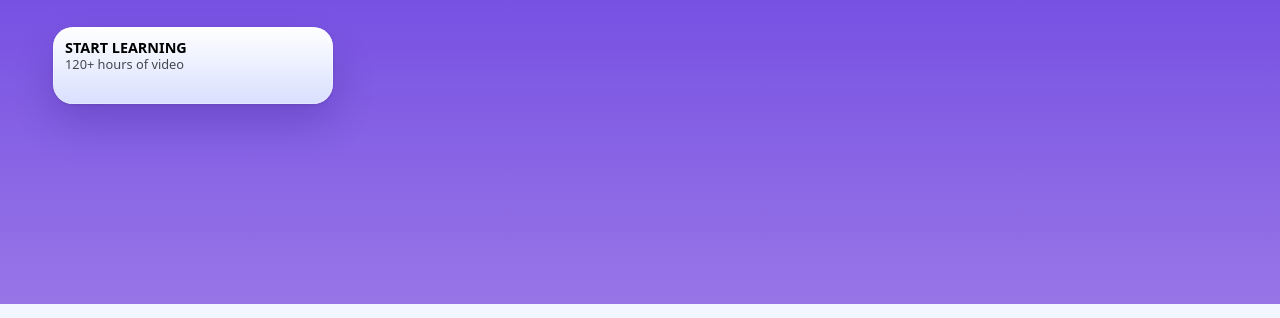
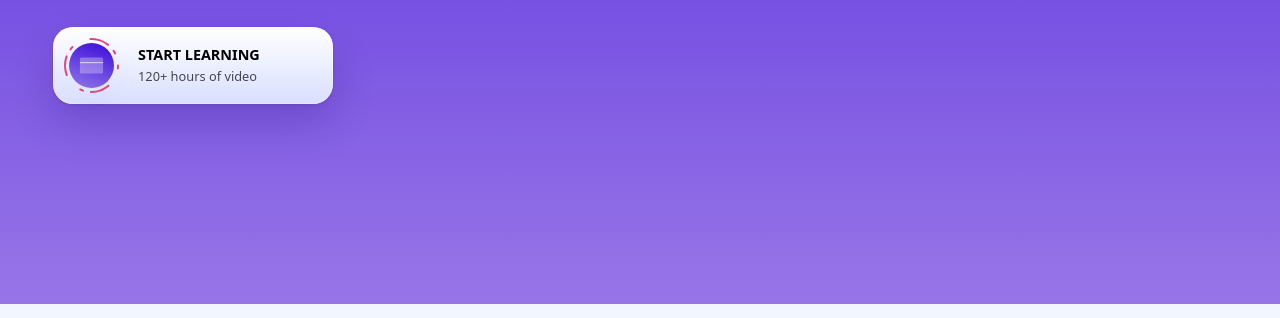
Before and after one commit to thatsehannah/design-code-with-react-hooks, a Gatsby site: page / in a window 1280 px wide. Shown: the part 482-800 px from the top of the page. Built offline with nearby package versions, Linux system fonts and the light colour scheme; Gatsby itself is replaced by a stand-in of ours.

Commit message:
applied css grid and position properties for purchase button icon content

```diff
--- a/src/components/buttons/PurchaseButton.js
+++ b/src/components/buttons/PurchaseButton.js
@@ -7,8 +7,14 @@
   return (
     <Link to="/page-2">
       <Wrapper>
-        <Title>{title || "Get Pro Access"}</Title>
-        <Subtitle>{subtitle || "$19 per month"}</Subtitle>
+        <IconWrapper>
+          <Icon src="/images/icons/credit.svg" />
+          <Ring src="images/icons/icon-ring.svg" />
+        </IconWrapper>
+        <TextWrapper>
+          <Title>{title || "Get Pro Access"}</Title>
+          <Subtitle>{subtitle || "$19 per month"}</Subtitle>
+        </TextWrapper>
       </Wrapper>
     </Link>
   )
@@ -25,6 +31,17 @@
     0px 20px 40px rgba(23, 0, 102, 0.2),
     inset 0px 0px 0px 0.5px rgba(255, 255, 255, 0.5);
   border-radius: 20px;
+  display: grid;
+  grid-template-columns: 53px auto;
+
+  //use align-items (and justify-items) for containers that have multiple columns and/or rows. Use align-content (and justify-content) for containers that have a single column or row
+  align-items: center;
+  gap: 20px;
+`
+
+const TextWrapper = styled.div`
+  display: grid;
+  gap: 4px;
 `
 
 const Title = styled(Caption2)`
@@ -35,3 +52,27 @@
   color: black;
   opacity: 0.7;
 `
+
+const IconWrapper = styled.div`
+  width: 45px;
+  height: 45px;
+  background: linear-gradient(200.44deg, #4316db 13.57%, #9076e7 98.38%);
+  border-radius: 50%;
+  display: grid;
+  justify-content: center;
+  align-content: center;
+  justify-self: center;
+  position: relative;
+`
+
+const Icon = styled.img`
+  width: 29px;
+  height: 29px;
+`
+
+const Ring = styled.img`
+  //position: absolute will always take into consideration the closest container that has a position: relative property
+  position: absolute;
+  top: -15px;
+  left: -16px;
+`
```
